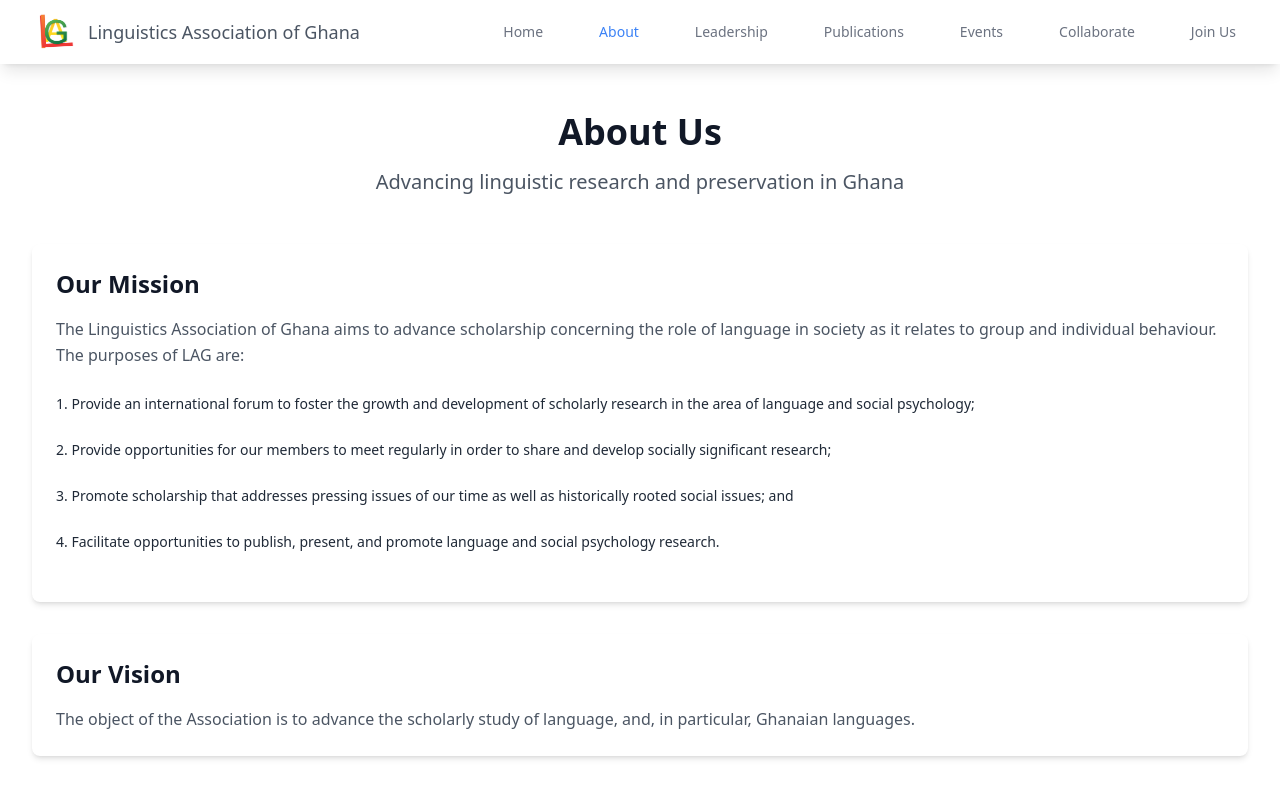
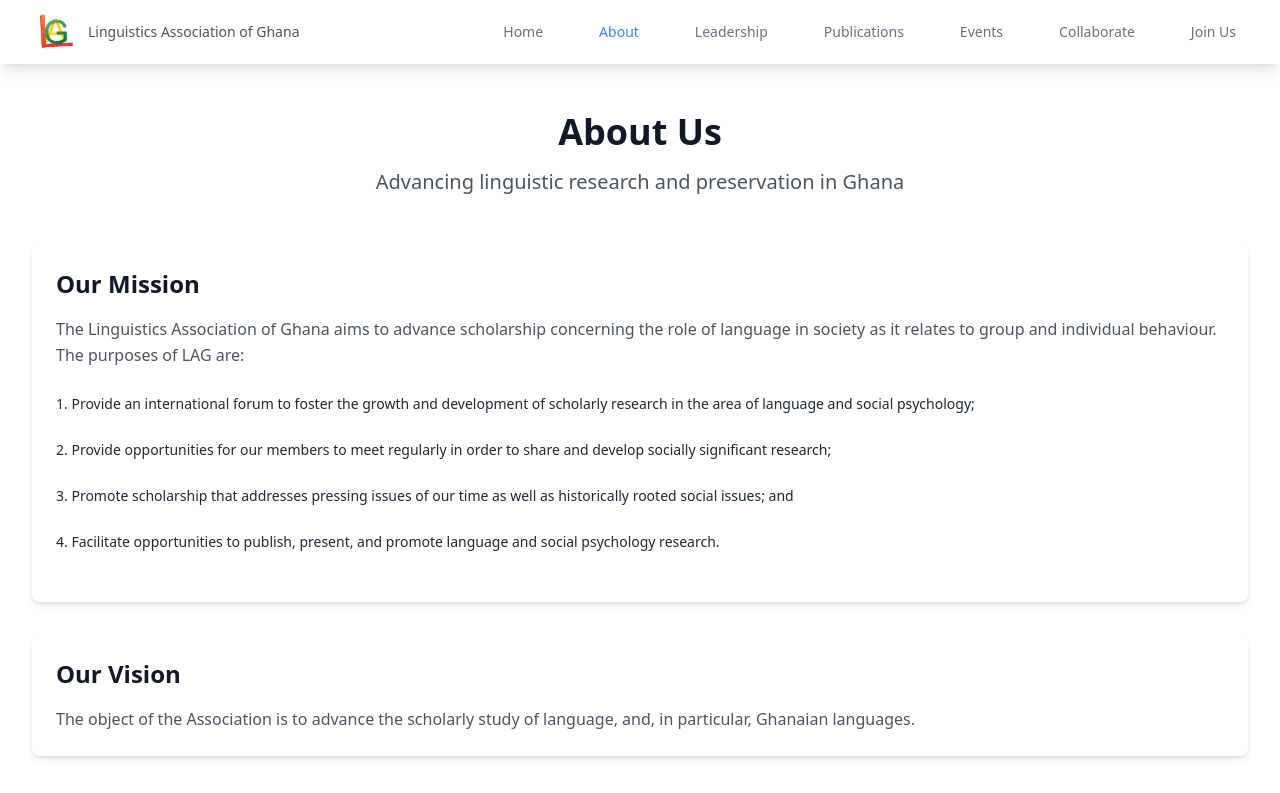
Before and after one commit to edgararthur/linguistics, a React (Vite) app: page /about in a window 1280 px wide. Shown: the top 793 px of the page. Built offline with nearby package versions, Linux system fonts and the light colour scheme.

Commit message:
update on the leadership images url and home page header logo

```diff
--- a/src/components/layout/Navbar.tsx
+++ b/src/components/layout/Navbar.tsx
@@ -33,7 +33,7 @@ export default function Navbar() {
 								alt="lag-logo"
 								className="w-12 h-12 rounded-full object-cover"
 							/>
-							<span className="ml-2 text-lg font-medium text-gray-600">Linguistics Association of Ghana</span>
+							<span className="ml-2 text-sm font-medium text-gray-600">Linguistics Association of Ghana</span>
 						</Link>
 					</div>
 
--- a/src/components/leadership/LeadershipPage.tsx
+++ b/src/components/leadership/LeadershipPage.tsx
@@ -4,42 +4,49 @@ import { useQuery, useRouter } from '@tanstack/react-query';
 
 import LeaderCard from './LeaderCard';
 
+import ProfJosesphine from '../../assets/leadership/Prof. Josephine.jpeg'
+import ProfRamos from '../../assets/leadership/Dr Ramos.jpeg'
+import DrKorsah from '../../assets/leadership/Dr. Korsah.jpeg'
+import DrDorothy from '../../assets/leadership/Dr. Dorothy Pokua Agyepong.jpeg'
+import MsAlberta from '../../assets/leadership/Ms. Alberta Dansoah.jpeg'
+import DrRescue from '../../assets/leadership/Dr. Rescue.jpeg'
+
 const leaders = [
 	{
 		name: "Prof. Josephine Dzahene-Quarshie",
 		role: "President",
 		bio: "Leading expert in West African linguistics with over 20 years of research experience.",
-		imageUrl: "src/assets/leadership/Prof. Josephine.jpeg"
+		imageUrl: ProfJosesphine
 	},
 	{
 		name: "Prof. Ramos Asafo-Adjei",
 		role: "Vice President",
 		bio: "Expert in computational linguistics and language technology.",
-		imageUrl: "src/assets/leadership/Dr Ramos.jpeg"
+		imageUrl: ProfRamos
 	},
 	{
 		name: "Dr. Sampson Korsah",
 		role: "Secretary",
 		bio: "Specializes in phonology and language documentation of Gur languages.",
-		imageUrl: "src/assets/leadership/Dr. Korsah.jpeg"
+		imageUrl: DrKorsah
 	},
 	{
 		name: "Dr. Dorothy Pokua",
 		role: "Organizing Secretary",
 		bio: "Expert in computational linguistics and language technology.",
-		imageUrl: "src/assets/leadership/Dr. Dorothy Pokua Agyepong.jpeg"
+		imageUrl: DrDorothy
 	},
 	{
 		name: "Ms. Alberta Dansoah Nyarko Ansah",
 		role: "Treasurer",
 		bio: "Expert in computational linguistics and language technology.",
-		imageUrl: "src/assets/leadership/Ms. Alberta Dansoah.jpeg"
+		imageUrl: MsAlberta
 	},
 	{
 		name: "Dr. Elvis Rescue",
 		role: "Co-Editor, GJL",
 		bio: "Expert in computational linguistics and language technology.",
-		imageUrl: "src/assets/leadership/Dr. Rescue.jpeg"
+		imageUrl: DrRescue
 	},
 ];
 
```
